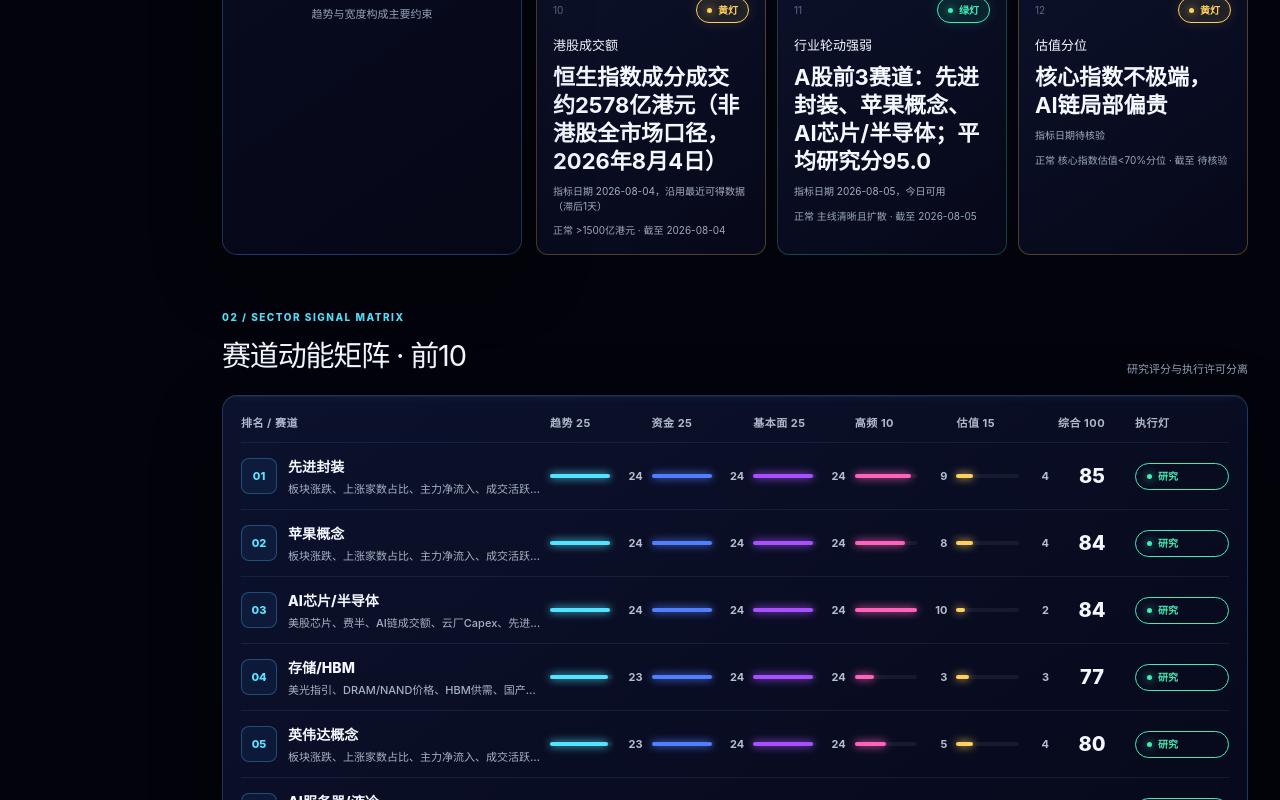
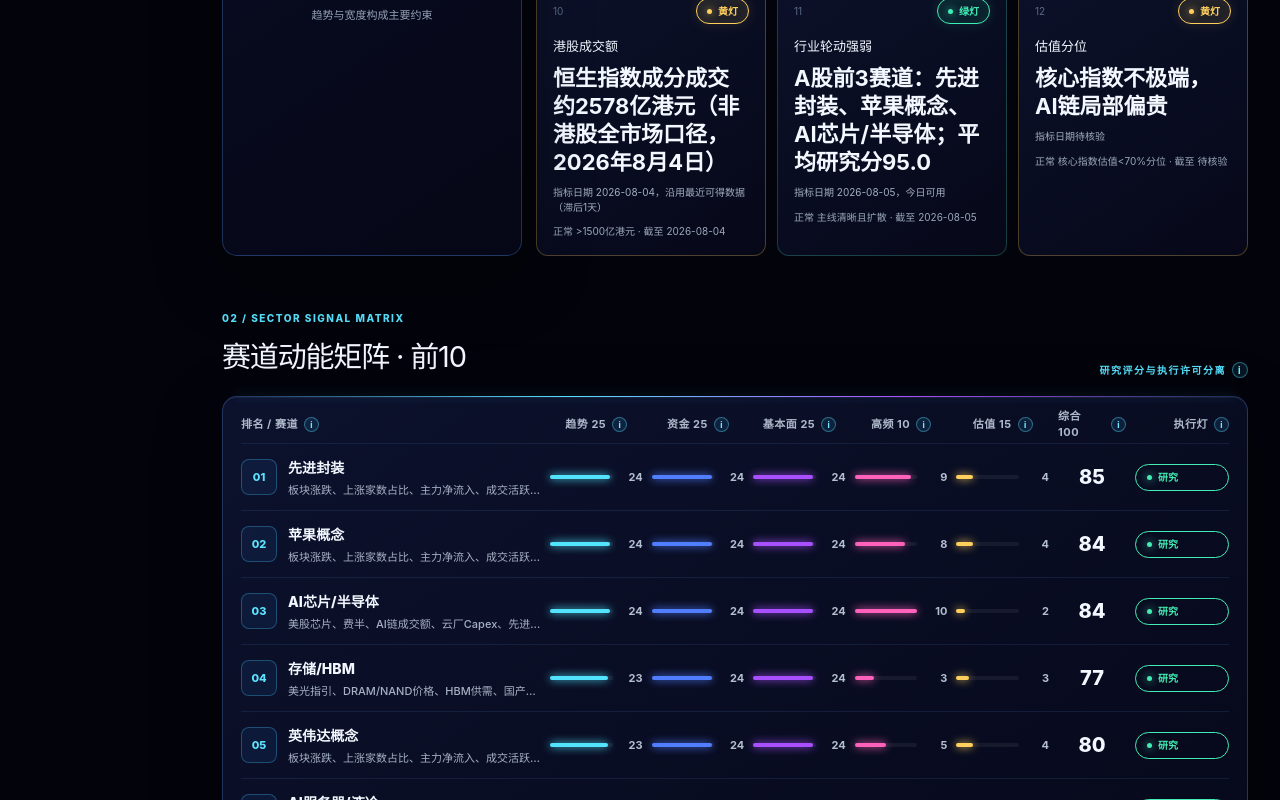
Before and after one commit to judebrisbylg-matthew/investment-market-dashboard, a Next.js app in the folder dashboard/: page /investment-market-dashboard/ in a window 1280 px wide. Shown: the part 2000-2800 px from the top of the page. Built offline with nearby package versions, Linux system fonts and the light colour scheme.

Commit message:
Add contextual metric help

```diff
--- a/dashboard/app/globals.css
+++ b/dashboard/app/globals.css
@@ -2144,6 +2144,100 @@ button {
 .nx-guide p { color: #a0adc1; font-size: 12px; }
 .nx-footer { color: #8492aa; font-size: 10px; }
 
+/* Context help: keeps the dashboard visually quiet while making every
+   non-obvious score auditable on hover, keyboard focus, or tap. */
+.nx-label-tip {
+  display: inline-flex;
+  position: relative;
+  align-items: center;
+  gap: 6px;
+  min-width: 0;
+  vertical-align: middle;
+}
+.nx-info-tip {
+  display: inline-grid;
+  position: relative;
+  z-index: 20;
+  flex: 0 0 auto;
+  place-items: center;
+  font: inherit;
+  letter-spacing: normal;
+}
+.nx-info-tip > button {
+  display: grid;
+  width: 16px;
+  height: 16px;
+  padding: 0;
+  place-items: center;
+  border: 1px solid rgba(91, 225, 255, .42);
+  border-radius: 50%;
+  outline: 0;
+  color: #73e6ff;
+  background: rgba(56, 183, 255, .08);
+  box-shadow: inset 0 0 8px rgba(70, 211, 255, .07);
+  font-family: ui-sans-serif, system-ui, sans-serif;
+  font-size: 10px;
+  font-weight: 800;
+  line-height: 1;
+  cursor: help;
+  transition: border-color .18s ease, background .18s ease, box-shadow .18s ease, transform .18s ease;
+}
+.nx-info-tip > button:hover,
+.nx-info-tip > button:focus-visible,
+.nx-info-tip:focus-within > button {
+  border-color: #65e5ff;
+  color: #effcff;
+  background: rgba(63, 211, 255, .18);
+  box-shadow: 0 0 14px rgba(65, 217, 255, .28), inset 0 0 8px rgba(70, 211, 255, .12);
+  transform: translateY(-1px);
+}
+.nx-info-tip > [role="tooltip"] {
+  position: absolute;
+  top: calc(100% + 10px);
+  left: 50%;
+  z-index: 1000;
+  width: min(320px, calc(100vw - 40px));
+  border: 1px solid rgba(90, 216, 255, .32);
+  border-radius: 10px;
+  padding: 11px 13px;
+  opacity: 0;
+  visibility: hidden;
+  color: #d7e3f3 !important;
+  background: linear-gradient(145deg, rgba(11, 20, 49, .98), rgba(6, 8, 25, .99));
+  box-shadow: 0 18px 50px rgba(0, 0, 0, .52), 0 0 24px rgba(64, 200, 255, .11);
+  font-family: ui-sans-serif, system-ui, -apple-system, "PingFang SC", "Microsoft YaHei", sans-serif;
+  font-size: 13.5px !important;
+  font-weight: 500 !important;
+  line-height: 1.68;
+  letter-spacing: 0 !important;
+  text-align: left;
+  white-space: normal;
+  pointer-events: none;
+  transform: translate(-50%, -4px);
+  transition: opacity .16s ease, visibility .16s ease, transform .16s ease;
+}
+.nx-info-tip:hover > [role="tooltip"],
+.nx-info-tip:focus-within > [role="tooltip"] {
+  opacity: 1;
+  visibility: visible;
+  transform: translate(-50%, 0);
+}
+.nx-tip-left > [role="tooltip"] { left: 0; transform: translate(0, -4px); }
+.nx-tip-left:hover > [role="tooltip"],
+.nx-tip-left:focus-within > [role="tooltip"] { transform: translate(0, 0); }
+.nx-tip-right > [role="tooltip"] { right: 0; left: auto; transform: translate(0, -4px); }
+.nx-tip-right:hover > [role="tooltip"],
+.nx-tip-right:focus-within > [role="tooltip"] { transform: translate(0, 0); }
+.nx-summary-grid > article,
+.nx-sector-matrix,
+.nx-validation,
+.nx-event-radar { overflow: visible; }
+.nx-matrix-head > .nx-label-tip { justify-self: start; }
+.nx-matrix-head > .nx-label-tip:not(:first-child) { justify-self: center; }
+.nx-matrix-head > .nx-label-tip:last-child { justify-self: end; }
+.nx-matrix-head .nx-info-tip > button { width: 15px; height: 15px; font-size: 9px; }
+.nx-section-head p .nx-label-tip { justify-content: flex-end; }
+
 @media (max-width: 1500px) {
   .nx-summary-grid { grid-template-columns: repeat(2, minmax(0, 1fr)); }
   .nx-summary-grid > article { min-height: 320px; }
@@ -2164,6 +2258,23 @@ button {
   .nx-risk-cells { grid-template-columns: 1fr; }
   .nx-validation,
   .nx-event-radar { min-height: 0; }
+  .nx-info-tip > [role="tooltip"],
+  .nx-tip-left > [role="tooltip"],
+  .nx-tip-right > [role="tooltip"] {
+    position: fixed;
+    top: 50%;
+    right: auto;
+    left: 50%;
+    z-index: 9999;
+    width: min(360px, calc(100vw - 32px));
+    transform: translate(-50%, calc(-50% - 5px));
+  }
+  .nx-info-tip:hover > [role="tooltip"],
+  .nx-info-tip:focus-within > [role="tooltip"],
+  .nx-tip-left:hover > [role="tooltip"],
+  .nx-tip-left:focus-within > [role="tooltip"],
+  .nx-tip-right:hover > [role="tooltip"],
+  .nx-tip-right:focus-within > [role="tooltip"] { transform: translate(-50%, -50%); }
 }
 
 @media (max-width: 620px) {
--- a/dashboard/app/page.tsx
+++ b/dashboard/app/page.tsx
@@ -11,6 +11,19 @@ type Tone = "cyan" | "purple" | "green" | "yellow" | "red" | "gray";
 
 function Lamp({ tone, text }: { tone: Tone; text: string }) {
   return <span className={`nx-lamp nx-${tone}`}><i />{text}</span>;
+}
+
+function InfoTip({ text, align = "center" }: { text: string; align?: "left" | "center" | "right" }) {
+  return (
+    <span className={`nx-info-tip nx-tip-${align}`}>
+      <button type="button" aria-label="查看指标说明">i</button>
+      <span role="tooltip">{text}</span>
+    </span>
+  );
+}
+
+function LabelTip({ label, text, align = "center" }: { label: string; text: string; align?: "left" | "center" | "right" }) {
+  return <span className="nx-label-tip"><span>{label}</span><InfoTip text={text} align={align} /></span>;
 }
 
 function lightText(value: string) {
@@ -53,7 +66,7 @@ export default function ConceptB() {
 
         <section className="nx-summary-grid">
           <article className="nx-glass nx-summary-gate">
-            <header><span>系统市场闸门 / RISK GATE</span><Lamp tone={healthTone} text={snapshot.dataHealth} /></header>
+            <header><LabelTip label="系统市场闸门 / RISK GATE" text="由12项风控指标、数据健康度与硬性门槛共同决定总风险上限。它管‘能承担多少风险’，不直接代表市场看空或看多。" align="left" /><Lamp tone={healthTone} text={snapshot.dataHealth} /></header>
             <div className="nx-summary-gate-body">
               <div className="nx-summary-ring" style={{ "--risk": snapshot.riskScore } as CSSProperties}><div><strong>{snapshot.riskScore}</strong><span>/ 100</span><small>{snapshot.marketGate}</small></div></div>
               <div><h2>{snapshot.daily.action}</h2><p>{snapshot.daily.positionAdvice}</p></div>
@@ -62,20 +75,20 @@ export default function ConceptB() {
           </article>
 
           <article className="nx-glass nx-summary-action">
-            <header><span>今日总动作 / ACTION</span><b>{snapshot.daily.action}</b></header>
+            <header><LabelTip label="今日总动作 / ACTION" text="综合风控闸门、赛道执行灯和持仓风险后的方向提示。它是研究约束，不是自动交易指令。" align="left" /><b>{snapshot.daily.action}</b></header>
             <h2>{marketGate === "风险允许" ? "研究优先，" : "控制节奏，"}<em>{snapshot.daily.action}</em></h2>
             <p>{snapshot.daily.needAction}</p>
             <div><span><b>01</b>不追高</span><span><b>02</b>看确认</span><span><b>03</b>守纪律</span></div>
           </article>
 
           <article className="nx-glass nx-summary-fresh">
-            <header><span>数据新鲜度 / FRESHNESS</span><Lamp tone={healthTone} text={snapshot.dataHealth} /></header>
+            <header><LabelTip label="数据新鲜度 / FRESHNESS" text="检查五大模块的业务日期是否同步。过期、待核验或缺失时自动降级，防止用旧数据做当日判断。" align="left" /><Lamp tone={healthTone} text={snapshot.dataHealth} /></header>
             <div>{snapshot.freshness.map(({name,date,width}) => <div className="nx-summary-stream" key={name}><span>{name}</span><i><b style={{ width: `${width}%` }} /></i><strong>{date}</strong></div>)}</div>
             <small>数据截至 {snapshot.asOf}；过期或待核验字段自动降级</small>
           </article>
 
           <article className="nx-glass nx-summary-modules">
-            <header><span>五模块脉冲 / MODULES</span><b>5 MODULES</b></header>
+            <header><LabelTip label="五模块脉冲 / MODULES" text="快速汇总风控、赛道、验证、事件和持仓的当前状态。任一核心模块降级，都会收紧今日执行边界。" align="right" /><b>5 MODULES</b></header>
             <div className="nx-module-ring"><div><strong>{snapshot.lightCounts.yellow + snapshot.lightCounts.red}</strong><span>项风险关注</span></div></div>
             <div className="nx-module-status">{moduleNodes.map(node => <span key={node.code}>{node.name}<b className={`nx-${node.tone}`}>{node.state}</b></span>)}</div>
           </article>
@@ -88,7 +101,7 @@ export default function ConceptB() {
         </section>
 
         <section className="nx-section" id="nx-risk">
-          <header className="nx-section-head"><div><span>01 / MARKET RISK MATRIX</span><h2>风险雷达阵列</h2></div><p>12项日常指标 · 2项硬闸门</p></header>
+          <header className="nx-section-head"><div><span>01 / MARKET RISK MATRIX</span><h2>风险雷达阵列</h2></div><p><LabelTip label="12项日常指标 · 2项硬闸门" text="绿灯=未限制风险暴露；黄灯=限制新增；红灯=停止新增或降风险；灰灯=数据不足。硬闸门可以覆盖普通指标的结论。" align="right" /></p></header>
           <div className="nx-risk-board">
             <article className="nx-glass nx-risk-radar"><div className="nx-radar-grid"><i /><i /><i /><i /></div><div className="nx-radar-shape" /><div className="nx-radar-label r1">流动性 74</div><div className="nx-radar-label r2">波动 54</div><div className="nx-radar-label r3">趋势 22</div><div className="nx-radar-label r4">宽度 9</div><div className="nx-radar-label r5">估值 75</div><strong>风险偏高</strong><small>趋势与宽度构成主要约束</small></article>
             <div className="nx-risk-cells">{risks.map(([name,value,signal,threshold,refresh,sourceDate],i) => <article className={`nx-risk-cell nx-edge-${signal}`} key={name}><header><span>{String(i+1).padStart(2,"0")}</span><Lamp tone={signal as Tone} text={lightText(String(signal))} /></header><h3>{name}</h3><strong>{value}</strong><p>{refresh}</p><footer>正常 {threshold} · 截至 {sourceDate}</footer></article>)}</div>
@@ -96,20 +109,29 @@ export default function ConceptB() {
         </section>
 
         <section className="nx-section" id="nx-sector">
-          <header className="nx-section-head"><div><span>02 / SECTOR SIGNAL MATRIX</span><h2>赛道动能矩阵 · 前10</h2></div><p>研究评分与执行许可分离</p></header>
+          <header className="nx-section-head"><div><span>02 / SECTOR SIGNAL MATRIX</span><h2>赛道动能矩阵 · 前10</h2></div><p><LabelTip label="研究评分与执行许可分离" text="高分只表示值得优先研究。若总市场闸门未放行，执行灯仍可以是黄灯、红灯或灰灯。" align="right" /></p></header>
           <div className="nx-sector-matrix nx-glass">
-            <div className="nx-matrix-head"><span>排名 / 赛道</span><span>趋势 25</span><span>资金 25</span><span>基本面 25</span><span>高频 10</span><span>估值 15</span><span>综合 100</span><span>执行灯</span></div>
+            <div className="nx-matrix-head">
+              <LabelTip label="排名 / 赛道" text="前10按上游赛道动态评分排序，综合当日板块强弱、市场广度、资金和催化。右侧‘综合100’是研究质量分，不直接决定名次。" align="left" />
+              <LabelTip label="趋势 25" text="衡量价格趋势、相对强弱与延续性。分数高表示趋势更强，但不代表不会回调。" />
+              <LabelTip label="资金 25" text="衡量资金参与、成交热度和市场广度。当前采用可观测市场数据作透明代理，不等同于机构真实持仓。" />
+              <LabelTip label="基本面 25" text="衡量景气、订单、盈利与产业验证。数据不完整时使用景气代理，不把叙事当成业绩。" />
+              <LabelTip label="高频 10" text="衡量新闻、产业数据、价格或订单催化的最新强度。当前以有效新闻命中数为透明代理。" />
+              <LabelTip label="估值 15" text="衡量安全边际、拥挤和赔率。当前为风险值反向代理，不等同于完整PE/PB历史分位。" />
+              <LabelTip label="综合 100" text="五因子研究质量分：趋势25+资金25+基本面25+高频10+估值15。用于判断是否值得深入研究，不是排名的唯一依据。" />
+              <LabelTip label="执行灯" text="结合研究分、数据健康度和系统市场闸门得出。绿灯仅允许进入研究，不等同于立即买入。" align="right" />
+            </div>
             {sectors.map((s,i) => <div className="nx-matrix-row" key={s.name} title={s.proxy}><div><i>{String(i+1).padStart(2,"0")}</i><span><b>{s.name}</b><small>{s.risk}</small></span></div><Meter value={s.trend} max={25} tone="cyan" /><Meter value={s.flow} max={25} tone="blue" /><Meter value={s.fundamental} max={25} tone="purple" /><Meter value={s.hf} max={10} tone="pink" /><Meter value={s.value} max={15} tone="yellow" /><strong>{s.score}</strong><Lamp tone={s.execute as Tone} text={executeText(String(s.execute))} /></div>)}
           </div>
         </section>
 
         <section className="nx-section nx-evidence-events" id="nx-evidence">
-          <article className="nx-glass nx-validation"><header><div><span>03 / CROSS-MARKET</span><h2>证据验证舱</h2></div><Lamp tone="gray" text="只作佐证" /></header><div className="nx-validation-orbits"><div className="orbit o1" /><div className="orbit o2" /><div className="orbit o3" /><div className="v-core"><strong>{evidence.newCount}</strong><span>新增观点</span></div><span className="sat s1">机构样本<br /><b>{evidence.count}</b></span><span className="sat s2">高强度<br /><b>{evidence.strongCount}</b></span><span className="sat s3">独立买入<br /><b>0</b></span></div><div className="nx-validation-copy"><p><b>重点框架</b> {evidence.leading.join("、") || "暂无新增可靠观点"}</p><p><b>使用边界</b> 无可靠新增时明确标注，不把旧观点包装成新资金流。</p><small>{evidence.note}</small></div></article>
-          <article className="nx-glass nx-event-radar" id="nx-events"><header><div><span>04 / EVENT IMPACT</span><h2>市场事件雷达 · 前10</h2></div><Lamp tone="green" text="已刷新" /></header><div className="nx-event-list">{events.map((event,i) => { const direction = Number(event.direction); return <div key={event.title} title={event.watch}><i>{String(i+1).padStart(2,"0")}</i><span><b>{event.title}</b><small>{event.source} · {event.confidence}置信度 · {event.date}</small></span><strong className={direction < 0 ? "negative" : direction > 0 ? "positive" : "neutral"}>{direction > 0 ? "利多" : direction < 0 ? "利空" : "观察"}</strong><em style={{ "--impact": event.priority * 10 } as CSSProperties}><u /></em></div> })}</div></article>
+          <article className="nx-glass nx-validation"><header><div><span>03 / CROSS-MARKET</span><h2><LabelTip label="证据验证舱" text="用机构公开观点、跨市场价格和多来源一致性对主判断做佐证或反证。它不独立生成买入信号。" align="left" /></h2></div><Lamp tone="gray" text="只作佐证" /></header><div className="nx-validation-orbits"><div className="orbit o1" /><div className="orbit o2" /><div className="orbit o3" /><div className="v-core"><strong>{evidence.newCount}</strong><span>新增观点</span></div><span className="sat s1">机构样本<br /><b>{evidence.count}</b></span><span className="sat s2">高强度<br /><b>{evidence.strongCount}</b></span><span className="sat s3">独立买入<br /><b>0</b></span></div><div className="nx-validation-copy"><p><b>重点框架</b> {evidence.leading.join("、") || "暂无新增可靠观点"}</p><p><b>使用边界</b> 无可靠新增时明确标注，不把旧观点包装成新资金流。</p><small>{evidence.note}</small></div></article>
+          <article className="nx-glass nx-event-radar" id="nx-events"><header><div><span>04 / EVENT IMPACT</span><h2><LabelTip label="市场事件雷达 · 前10" text="按对折现率、流动性、盈利预期和风险偏好的潜在影响排序。‘利多/利空’表示方向，不代表必然发生。" align="left" /></h2></div><Lamp tone="green" text="已刷新" /></header><div className="nx-event-list">{events.map((event,i) => { const direction = Number(event.direction); return <div key={event.title} title={event.watch}><i>{String(i+1).padStart(2,"0")}</i><span><b>{event.title}</b><small>{event.source} · {event.confidence}置信度 · {event.date}</small></span><strong className={direction < 0 ? "negative" : direction > 0 ? "positive" : "neutral"}>{direction > 0 ? "利多" : direction < 0 ? "利空" : "观察"}</strong><em style={{ "--impact": event.priority * 10 } as CSSProperties}><u /></em></div> })}</div></article>
         </section>
 
         <section className="nx-section" id="nx-holdings">
-          <header className="nx-section-head"><div><span>05 / PORTFOLIO RISK BAY</span><h2>持仓风险舱</h2></div><p>2只股票 · 12只基金 · 不推断真实交易</p></header>
+          <header className="nx-section-head"><div><span>05 / PORTFOLIO RISK BAY</span><h2>持仓风险舱</h2></div><p><LabelTip label="2只股票 · 12只基金 · 不推断真实交易" text="只根据用户已确认的持仓清单跟踪市场表现和风险。系统不知道未同步的加减仓，因此不推断仓位金额或自动下单。" align="right" /></p></header>
           <div className="nx-holding-grid">
             <article className="nx-glass nx-stock-bay"><header><span>股票持仓 / STOCKS</span><strong>02</strong></header>{stocks.map(stock => <div className="nx-stock-row" key={stock.code}><div><small>{stock.code} · 截至 {stock.marketDate}</small><b>{stock.name}</b><span>{stock.sector}</span></div><div className="nx-stock-move"><strong>{String(stock.day) === "待核验" ? "—" : `${Number(stock.day) > 0 ? "+" : ""}${stock.day}%`}</strong><small>5日 {stock.fiveDay}%</small></div><Lamp tone={stock.signal as Tone} text={stockLampText(String(stock.signal))} /><p>最新价 {stock.latestPrice} · {stock.direction}；{stock.watch}</p></div>)}</article>
             <article className="nx-glass nx-fund-bay"><header><span>基金持仓 / FUNDS</span><strong>{funds.length}</strong></header><div className="nx-fund-cloud">{funds.map(fund => <div className={fund.risk === "高" ? "risk" : ""} key={fund.code}><span><i>{fund.code}</i><b>{fund.name}</b><small>{fund.sector} · 截至 {fund.date}</small></span><strong>{fund.day > 0 ? "+" : ""}{fund.day}%</strong><Lamp tone={fund.risk === "高" ? "red" : "yellow"} text={fund.risk === "高" ? "高风险" : fund.decision} /><p>近1周 {fund.week}% · {fund.direction}</p></div>)}</div></article>
```
